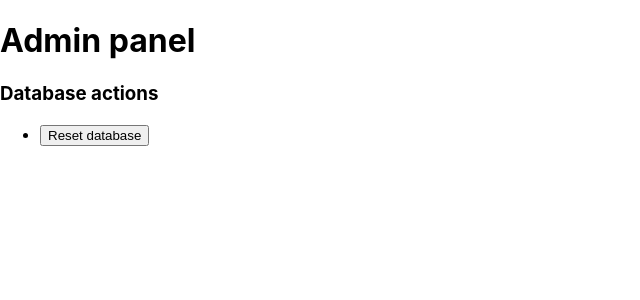
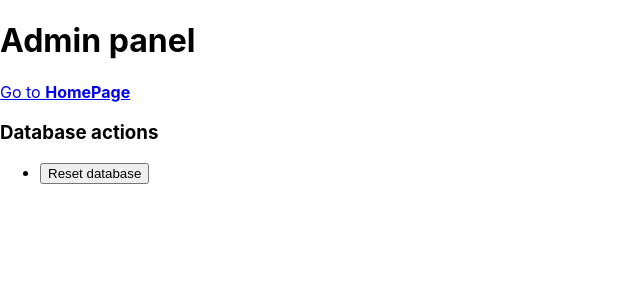
Before and after one commit to kkafar/eldenring-map, a React (Vite) app in the folder packages/client/: page /admin in a window 1280 px wide. Shown: the top 300 px of the page, without its empty margins (0-640 px from the left). Built offline with nearby package versions, Linux system fonts and the light colour scheme.

Commit message:
Add link to home page on homepage

```diff
--- a/packages/client/src/routes/AdminPanelPage.tsx
+++ b/packages/client/src/routes/AdminPanelPage.tsx
@@ -10,6 +10,7 @@ export default function AdminPanelPage() {
   return (
     <div>
       <h1>Admin panel</h1>
+      <p><a href='/'>Go to <strong>HomePage</strong></a></p>
       <h3>Database actions</h3>
       <div>
         <ul>
```
